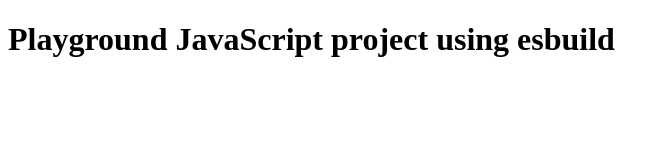
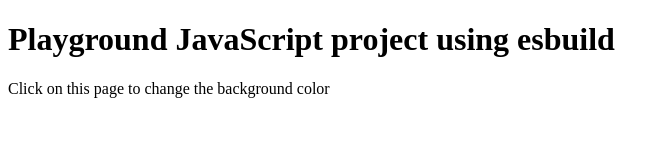
Before and after one commit to aanton/esbuild-js-playground, a website: page public/index.html in a window 1280 px wide. Shown: the whole page, without its empty margins (0-670 px from the left). Drawn offline with Linux system fonts and the light colour scheme; files whose address does not match are found by name.

Commit message:
Add information in the main HTML page

```diff
--- a/public/index.html
+++ b/public/index.html
@@ -10,5 +10,6 @@
 </head>
 <body>
   <h1>Playground JavaScript project using esbuild</h1>
+  <p>Click on this page to change the background color</p>
 </body>
 </html>
```
